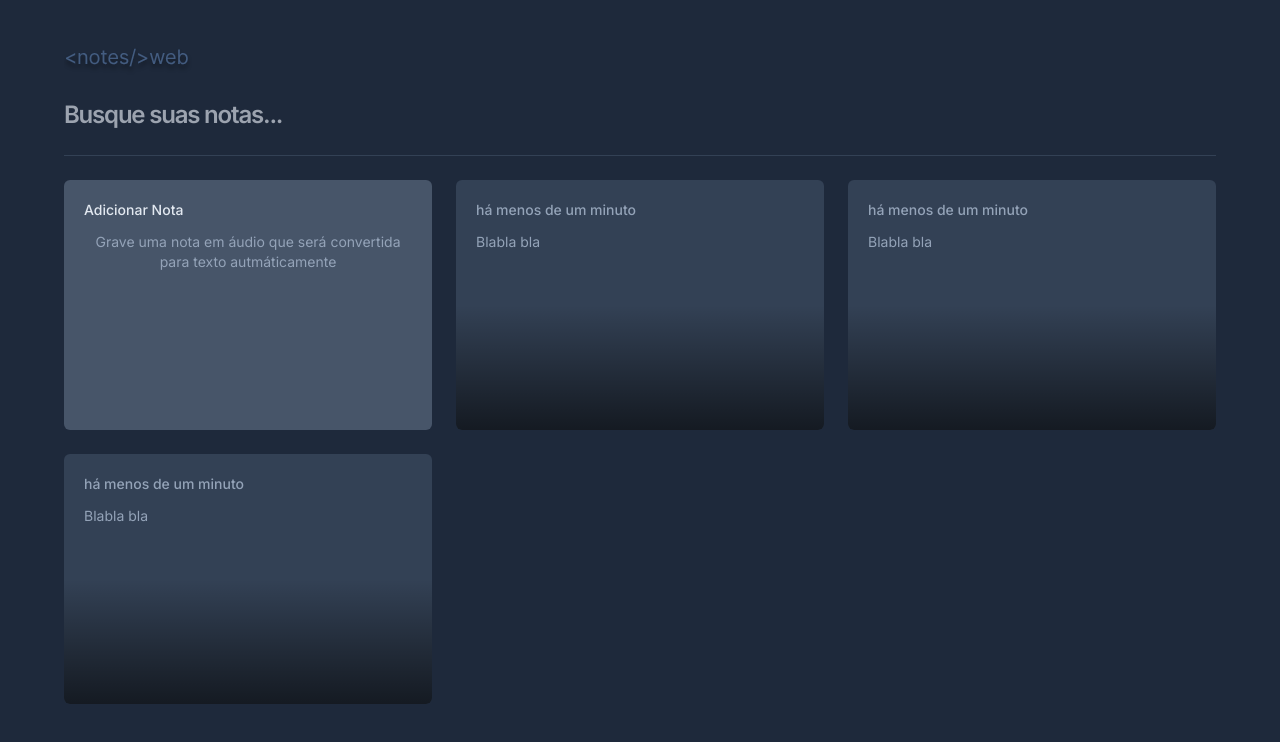
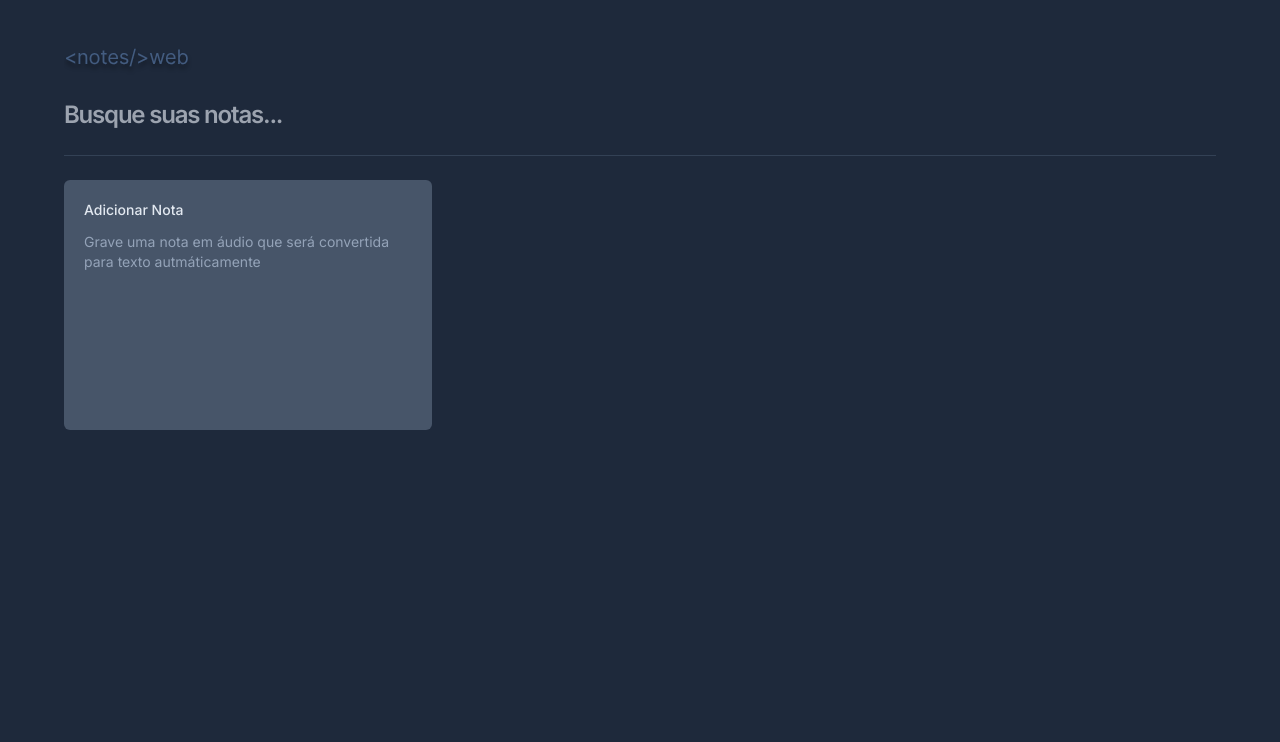
Before and after one commit to gustavogss/web-notes, a React (Vite) app: page / in a window 1280 px wide. Shown: the top 742 px of the page. Built offline with nearby package versions, Linux system fonts and the light colour scheme.

Commit message:
feat: save notes in localstorage

```diff
--- a/src/app.tsx
+++ b/src/app.tsx
@@ -1,9 +1,37 @@
+import { useState } from 'react'
 import logo from './assets/logo.svg'
 import { AddNote } from './components/addnote'
 
 import { Card } from './components/card'
 
+type NoteProps = {
+    id: string,
+    date: Date,
+    content: string
+}
+
 export function App() {
+    const [notes, setNotes] = useState<NoteProps[]>(()=>{
+        const notesOnStorage = localStorage.getItem('notes');
+        if(notesOnStorage){
+            return JSON.parse(notesOnStorage);
+        }
+        return []
+    })
+
+    function onNoteCreated(content: string) {
+        const newNote = {
+            id: crypto.randomUUID(),
+            date: new Date(),
+            content,
+        }
+
+        const notesArray = [newNote, ...notes]
+        setNotes(notesArray)
+
+        localStorage.setItem('notes', JSON.stringify(notesArray));
+    }
+
     return (
         <div className='mx-auto max-w-6xl my-12 space-y-6'>
             <img src={logo} alt='logo Notes Web' />
@@ -16,10 +44,16 @@ export function App() {
             </form>
             <div className="h-px bg-slate-700" />
             <div className="grid grid-cols-3 auto-rows-[250px] gap-6">
-                <AddNote title='Adicionar Nota' description='Grave uma nota em áudio que será convertida para texto autmáticamente' />
-                <Card date= {new Date()} content='Blabla bla' />
-                <Card date={new Date()}  content='Blabla bla' />
-                <Card date ={new Date()}  content='Blabla bla' />
+                <AddNote
+                title='Adicionar Nota'
+                description='Grave uma nota em áudio que será convertida para texto autmáticamente'
+                onNoteCreated = {onNoteCreated}
+                />
+
+                {notes.map(note =>{
+                    return <Card key={note.id} date={note.date} content={note.content} id={''} />
+                })}
+
             </div>
         </div>
     )
--- a/src/components/addnote.tsx
+++ b/src/components/addnote.tsx
@@ -7,12 +7,13 @@ import {toast} from 'sonner';
 type AddNodeProps = {
     title: string,
     description: string,
+    onNoteCreated: (content:string) => void
 }
 
 
-export function AddNote({ title, description }: AddNodeProps) {
+export function AddNote({ title, description, onNoteCreated }: AddNodeProps) {
     const [shouldOnBoard, setShouldOnBoard] = useState(true);
-    const [_content, setContent] = useState('')
+    const [content, setContent] = useState('')
 
     function handlerEditorOnBoard() {
         setShouldOnBoard(false);
@@ -28,6 +29,9 @@ export function AddNote({ title, description }: AddNodeProps) {
 
     function handleSaveNote(event: FormEvent) {
         event.preventDefault()
+        onNoteCreated(content)
+        setContent('')
+        setShouldOnBoard(true);
         toast.success('Nota criada com sucesso!')
     }
 
@@ -35,7 +39,7 @@ export function AddNote({ title, description }: AddNodeProps) {
         <Dialog.Root>
             <Dialog.Trigger className="bg-slate-600 rounded-md p-5 gap-3 flex flex-col tex-left hover:ring-2 hover:ring-slate-600 focus-visible:ring-2 focus-visible:ring-lime-400 outline-none">
                 <span className='text-sm font-medium text-slate-200'>{title}</span>
-                <p className='text-sm leading-5 text-slate-400'>{description}</p>
+                <p className='text-sm leading-5 text-slate-400 flex flex-col text-left'>{description}</p>
             </Dialog.Trigger>
             <Dialog.Portal>
                 <Dialog.Overlay className="inset-0 bg-black/50 fixed" />
@@ -60,6 +64,7 @@ export function AddNote({ title, description }: AddNodeProps) {
                                     <textarea autoFocus
                                         className="text-sm leading-6 text-slate-400 bg-transparent resize-none flex-1 outline-none"
                                         onChange={handleContentChange}
+                                        value={content}
                                     />
                                 )
                             }
--- a/src/components/card.tsx
+++ b/src/components/card.tsx
@@ -5,6 +5,7 @@ import { formatDistanceToNow } from "date-fns";
 import { ptBR } from "date-fns/locale";
 
 type CardProps  = {
+  id: string;
   date: Date;
   content: string;
 }
```
